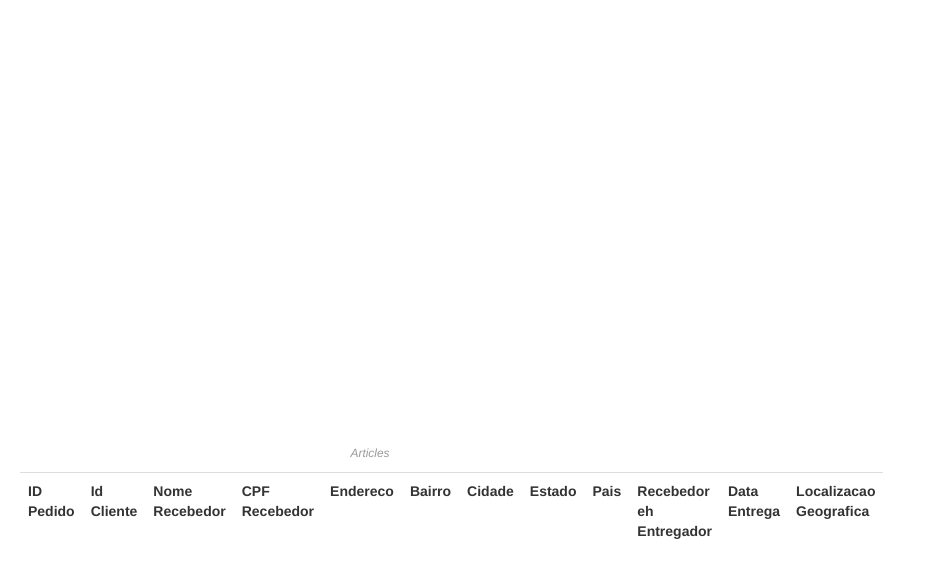
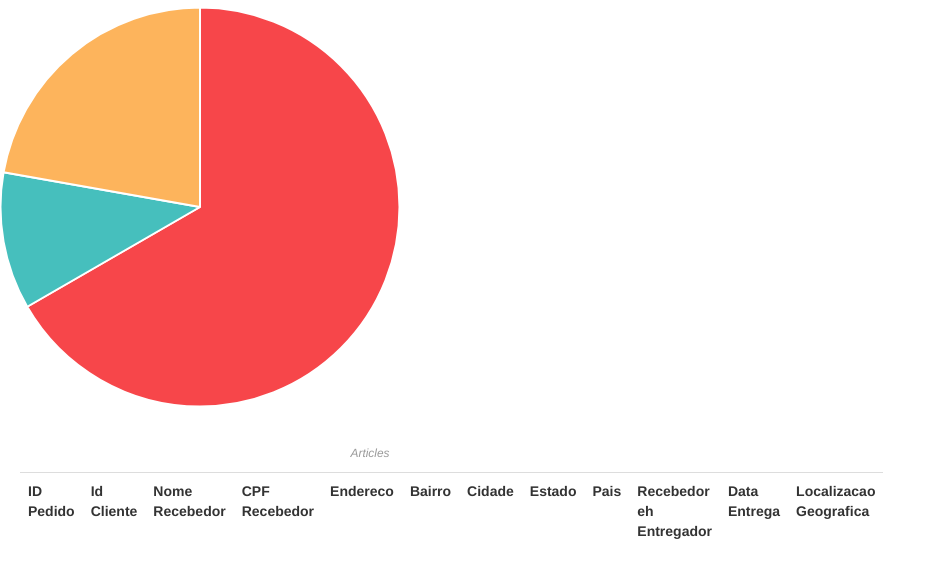
Before and after one commit to luisfelipelm/trabalhoDM107, a plain HTML site: page client/html/tabelaDeliveries.html in a window 1280 px wide. Shown: the part 143-720 px from the top of the page, without its empty margins (0-946 px from the left). Drawn offline with Linux system fonts and the light colour scheme.

Commit message:
fix chartController errors

```diff
--- a/client/html/tabelaDeliveries.html
+++ b/client/html/tabelaDeliveries.html
@@ -41,6 +41,7 @@
 				<!-- we code these -->
 		<script src="../bower_components/Chart.js/Chart.js"></script>
 		<script src="../js/myfunctions.js"></script>
-		<script src="../js/report.js"></script>
+		<script src="../js/DeliveryService.js"></script>
+		<script src="../js/ChartController.js"></script>
 	</body>
 </html>
--- a/client/js/ChartController.js
+++ b/client/js/ChartController.js
@@ -57,7 +57,7 @@ var ChartController = {
 
 		var ctx = document.getElementById('myChart').getContext("2d");
 
-        var myPieChart = new Chart(ctx).Pie(CreateChart.data, CreateChart.options);
+        var myPieChart = new Chart(ctx).Pie(ChartController.data, ChartController.options);
 
 	},
 
@@ -84,7 +84,7 @@ var ChartController = {
         ChartController.setDataChart(statusNew, statusInTransport, statusDelivered);
 	},
 
-    setDataChart: function (statusNew, statusInTransport, statusDelivered)) {
+    setDataChart: function (statusNew, statusInTransport, statusDelivered) {
         var list = ChartController.data;
 			list.forEach(function(slice) {
                 if(slice.label == 'Pedidos Novos'){
@@ -95,10 +95,10 @@ var ChartController = {
                 }else{
                     slice.value = statusInTransport;
                 }
-            }
+            });
 
 	}
 };
 
     //initialization
-CreateChart.init();
+ChartController.init();
```
